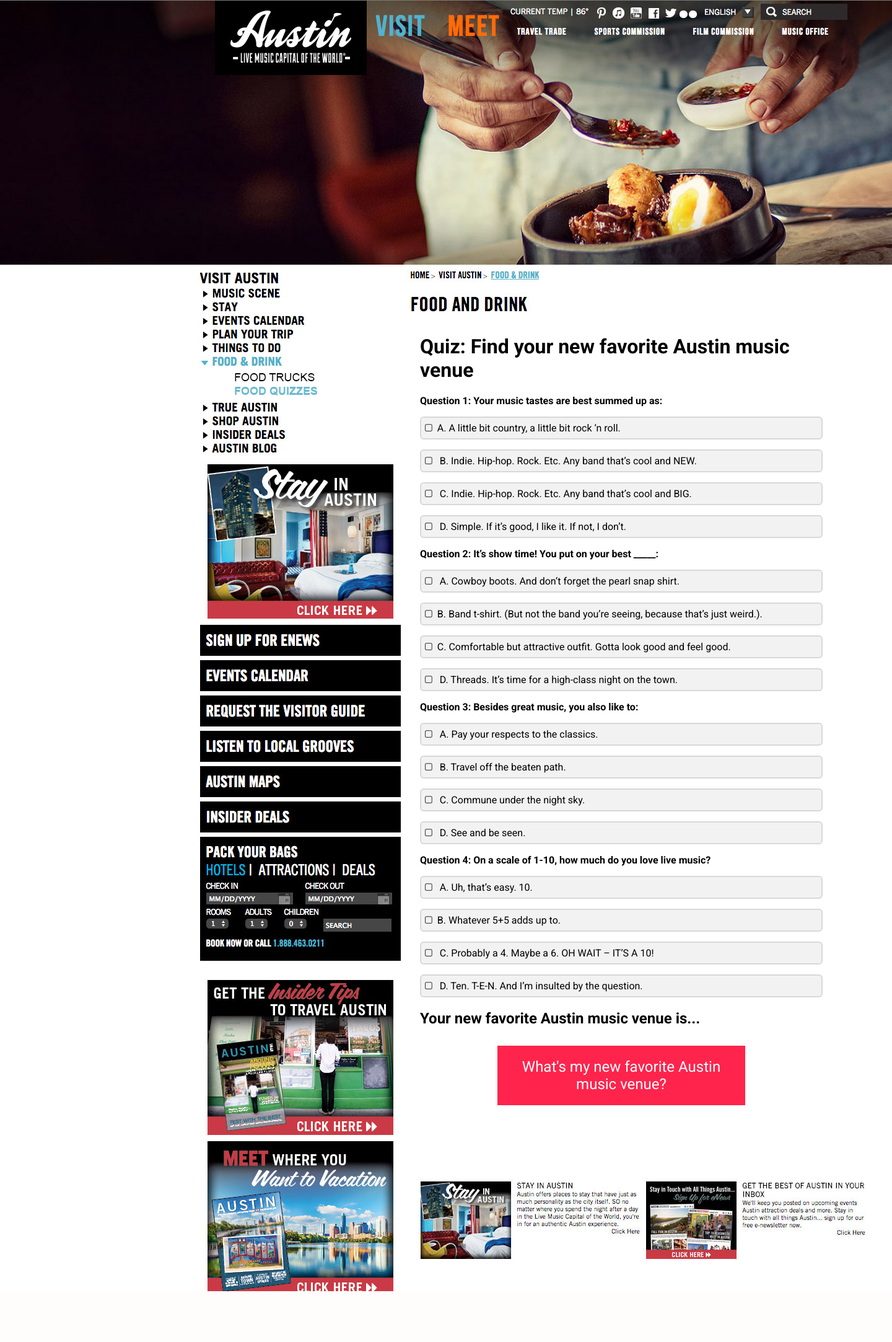
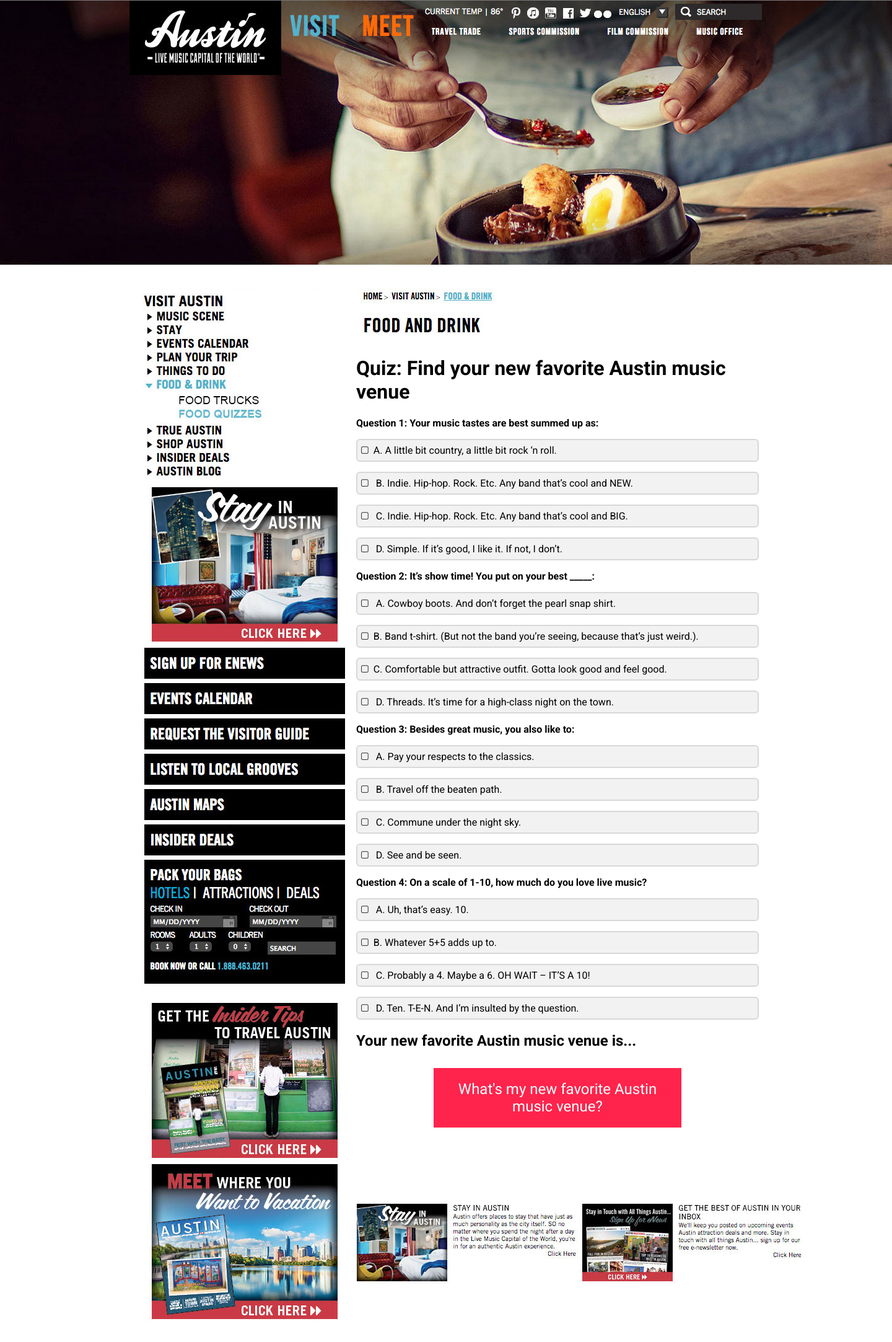
Before and after one commit to davidrhoden/acvb, a PHP site: page /music.php in a window 1440 px wide. Shown: the whole page at 62% size. Before the commit the page ends 2083 px from the top, so only its background shows below. Run offline with PHP 8.4, Linux system fonts and the light colour scheme; some libraries are stand-ins or nearby versions.

Commit message:
style music page

```diff
--- a/css/style.css
+++ b/css/style.css
@@ -1,10 +1,10 @@
 body {
-	background: url(../img/ACVBpagemockup.jpg) left top no-repeat;
+	background: url(../img/ACVBpagetopper.jpg) center top no-repeat;
 }
 #wrapper {
 	font-family: 'Roboto', sans-serif;
- 	margin:540px 0 20px 670px;
- 	width: 650px;
+ 	margin:465px auto 20px;
+ 	width: 1020px;
  }
 
  .answer {
@@ -64,5 +64,19 @@ body {
 	font-size: 24px;
 	padding: 20px;
 	text-align: center;
+}
 
+.sidebar {
+	background: url(../img/sidebar.jpg) center top no-repeat;
+	float: left;
+	height: 1700px;
+	margin-right: 15px;
+	width: 350px;
+	/*outline: 2px dashed red;*/
 }
+
+.quiz {
+	float: left;
+	width: 650px;
+/*	outline: 2px dashed green;
+*/}
--- a/music.php
+++ b/music.php
@@ -14,6 +14,9 @@
     </head>
     <body>
     <div id="wrapper">
+    <div class="sidebar"></div>
+    <div class="quiz">
+    <img src="img/pagehead.jpg" alt="page head">
         <h1>Quiz: Find your new favorite Austin music venue </h1>
 
 <p class="q">Question 1: Your music tastes are best summed up as:</p>
@@ -46,6 +49,7 @@
 </div>
 <img src="img/footerads.jpg" alt="footer ads">
 </div>
+</div>
 
     </body>
 </html>
```
Also changed, not shown: img/ACVBpagetopper.jpg (added), img/pagehead.jpg (added), img/sidebar.jpg (added).
